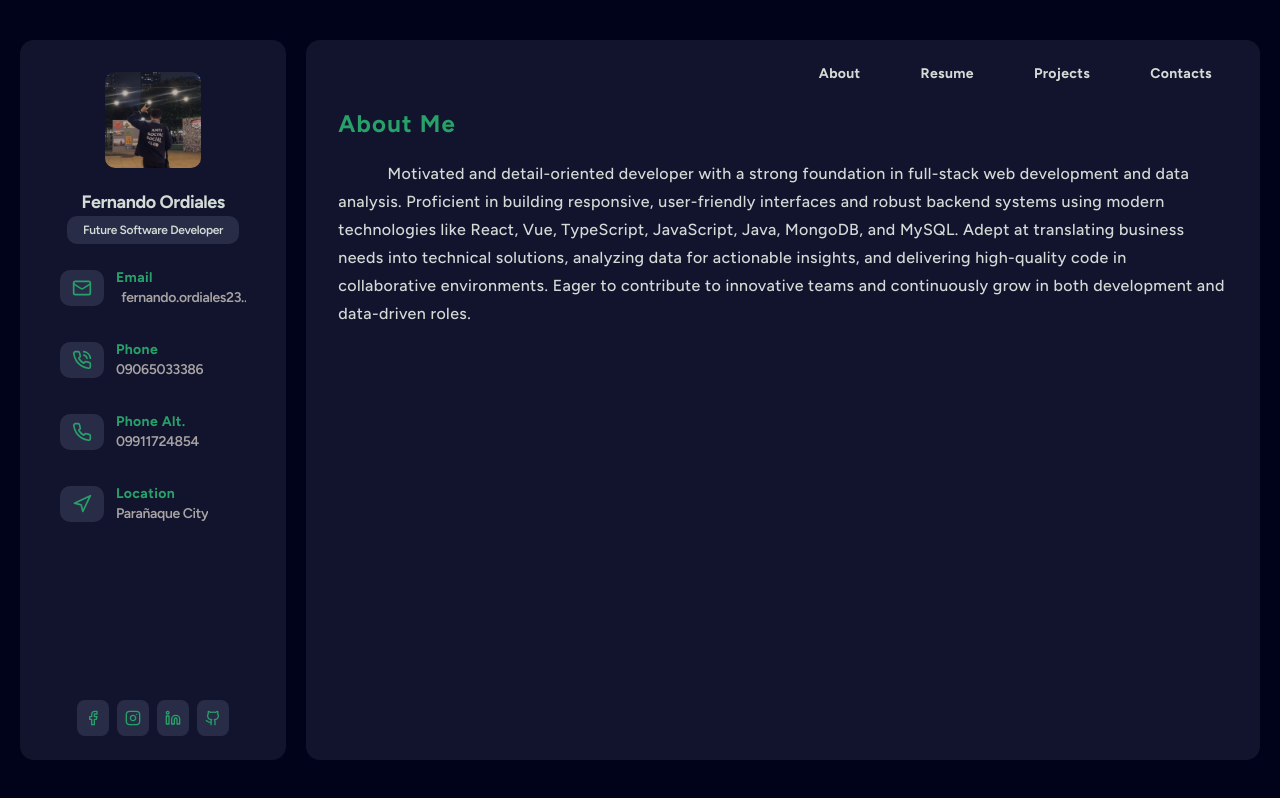
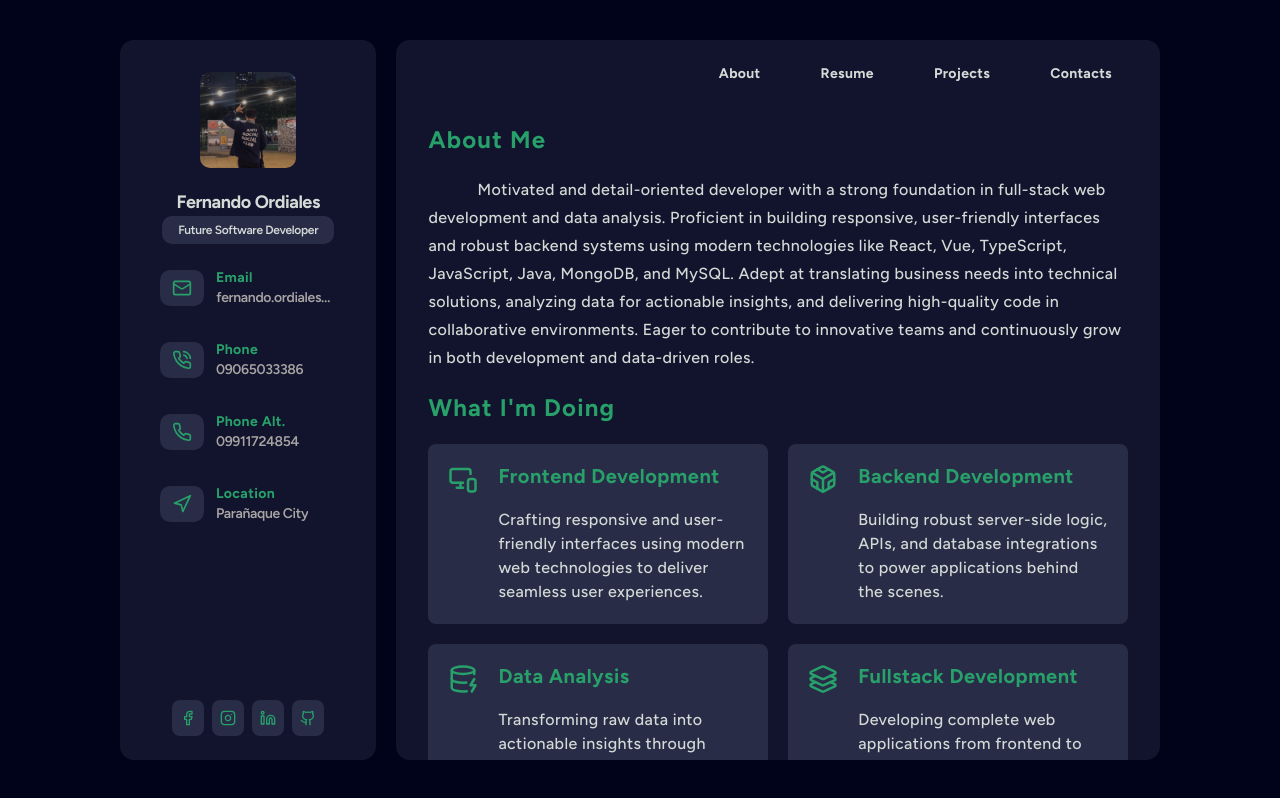
Before and after one commit to Liam-Moriarty/ordiales-portfolio, a React (Vite) app: page / in a window 1280 px wide. Built offline with nearby package versions, Linux system fonts and the light colour scheme.

Commit message:
add about me cards

```diff
--- a/src/App.tsx
+++ b/src/App.tsx
@@ -5,7 +5,7 @@ import { About, CantFindPage, Contacts, Projects, Resume } from "./pages";
 
 const App = () => {
   return (
-    <main className="relative w-full h-screen flex justify-center gap-5 py-10 px-5 max-md:py-0 max-md:px-0">
+    <main className="relative w-full h-screen flex justify-center gap-5 py-10 px-30 max-lg:px-5 max-lg:py-5 max-md:py-0 max-md:px-0">
       <Navigation />
 
       <Routes>
--- /dev/null
+++ b/src/components/Cards.tsx
@@ -0,0 +1,30 @@
+import { aboutCards } from "@/constants";
+import type { AboutCards } from "@/interfaces";
+
+const Cards = () => {
+  return (
+    <div className="grid grid-cols-2 max-lg:grid-cols-1 gap-5 w-full h-fit">
+      {aboutCards.map((card: AboutCards, index: number) => (
+        <div
+          key={index}
+          className="h-full flex justify-start gap-5 rounded-md p-5 bg-[var(--bg-component)]"
+        >
+          <span className="w-auto h-full">
+            <card.icon className="text-3xl font-bold text-[var(--text-ctc)]" />
+          </span>
+
+          <div className="flex flex-col gap-5">
+            <h1 className="font-bold text-xl text-[var(--text-ctc)] leading-6 tracking-wide">
+              {card.title}
+            </h1>
+            <p className="font-medium text-md leading-6 tracking-wide">
+              {card.description}
+            </p>
+          </div>
+        </div>
+      ))}
+    </div>
+  );
+};
+
+export default Cards;
--- /dev/null
+++ b/src/components/Titles.tsx
@@ -0,0 +1,9 @@
+const Titles = ({ label }: { label: string }) => {
+  return (
+    <h1 className="font-bold text-2xl text-[var(--text-ctc)] capitalize tracking-wider">
+      {label}
+    </h1>
+  );
+};
+
+export default Titles;
--- a/src/constants/index.ts
+++ b/src/constants/index.ts
@@ -11,8 +11,12 @@ import {
   LuFileText,
   LuCodeXml,
   LuPhoneIncoming,
+  LuMonitorSmartphone,
+  LuCodesandbox,
+  LuDatabaseZap,
+  LuLayers3,
 } from "react-icons/lu";
-import type { Contacts, Links, Socials } from "../interfaces";
+import type { Contacts, Links, Socials, AboutCards } from "../interfaces";
 
 export const contacts: Contacts[] = [
   {
@@ -65,3 +69,30 @@ export const links: Links[] = [
   { icon: LuCodeXml, path: "/projects", label: "Projects" },
   { icon: LuPhoneIncoming, path: "/contacts", label: "Contacts" },
 ];
+
+export const aboutCards: AboutCards[] = [
+  {
+    icon: LuMonitorSmartphone,
+    title: "Frontend Development",
+    description:
+      "Crafting responsive and user-friendly interfaces using modern web technologies to deliver seamless user experiences.",
+  },
+  {
+    icon: LuCodesandbox,
+    title: "Backend Development",
+    description:
+      "Building robust server-side logic, APIs, and database integrations to power applications behind the scenes.",
+  },
+  {
+    icon: LuDatabaseZap,
+    title: "Data Analysis",
+    description:
+      "Transforming raw data into actionable insights through visualization, statistical analysis, and data storytelling.",
+  },
+  {
+    icon: LuLayers3,
+    title: "Fullstack Development",
+    description:
+      "Developing complete web applications from frontend to backend, ensuring end-to-end functionality and performance.",
+  },
+];
--- a/src/index.css
+++ b/src/index.css
@@ -44,6 +44,10 @@ body {
   overflow: hidden;
   text-overflow: ellipsis;
   -webkit-line-clamp: 1; /* Show only 2 lines */
+}
+
+.hide-scrollbar::-webkit-scrollbar {
+  display: none;
 }
 
 /* shadcn themes */
--- a/src/interfaces/index.ts
+++ b/src/interfaces/index.ts
@@ -23,3 +23,9 @@ export interface MenuBarProps {
   isOpen: boolean;
   setIsOpen: React.Dispatch<React.SetStateAction<boolean>>;
 }
+
+export interface AboutCards {
+  icon: IconType;
+  title: string;
+  description: string;
+}
--- a/src/layouts/Board.tsx
+++ b/src/layouts/Board.tsx
@@ -5,7 +5,7 @@ const Board = () => {
   return (
     <div
       className="relative w-full h-full bg-[var(--bg-muted)] rounded-xl
-      max-md:h-[1000px] max-md:rounded-none max-md:py-18 max-md:px-5 overflow-y-scroll"
+      max-md:h-[1000px] max-md:rounded-none max-md:py-18 max-md:px-5 overflow-y-scroll hide-scrollbar"
     >
       <Navbar />
 
--- a/src/pages/About.tsx
+++ b/src/pages/About.tsx
@@ -1,10 +1,12 @@
+import Titles from "@/components/Titles";
+import Cards from "@/components/Cards";
+
 const About = () => {
   return (
-    <div className="w-full h-[1000px] px-8 flex flex-col">
+    <div className="w-full h-fit py-4 px-8 max-sm:py-0 max-sm:px-0 flex flex-col gap-5">
+      {/* Header */}
       <div className="w-full h-fit flex flex-col gap-5">
-        <h1 className="font-bold text-2xl text-[var(--text-ctc)] capitalize tracking-wider">
-          About Me
-        </h1>
+        <Titles label="About Me" />
 
         <p className="font-medium text-md tracking-wide leading-7">
           &emsp;&emsp;&emsp;Motivated and detail-oriented developer with a
@@ -18,6 +20,13 @@ const About = () => {
           grow in both development and data-driven roles.
         </p>
       </div>
+
+      {/* Cards */}
+      <div className="w-full h-fit flex flex-col gap-5">
+        <Titles label="What I'm Doing" />
+
+        <Cards />
+      </div>
     </div>
   );
 };
```
